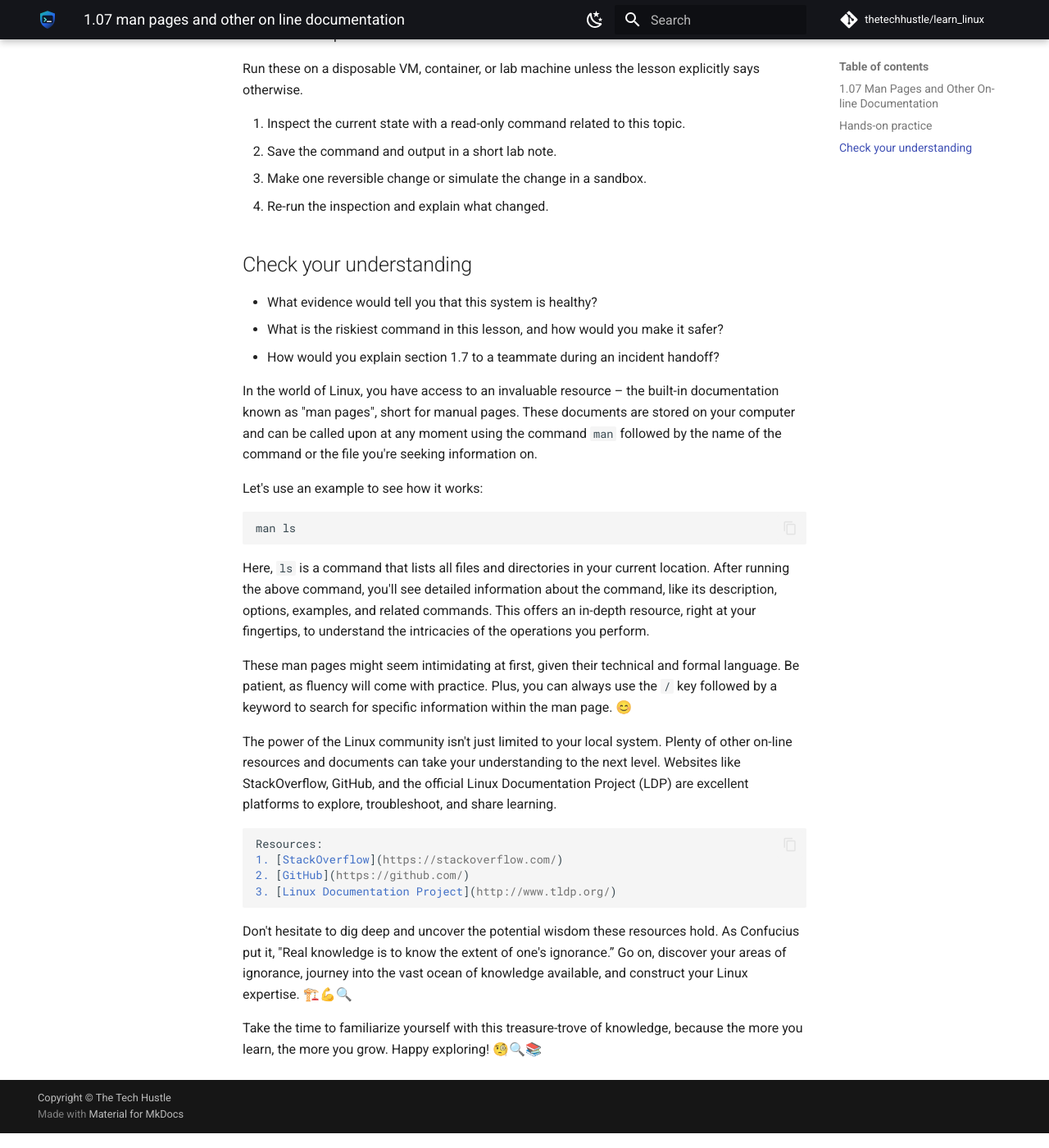
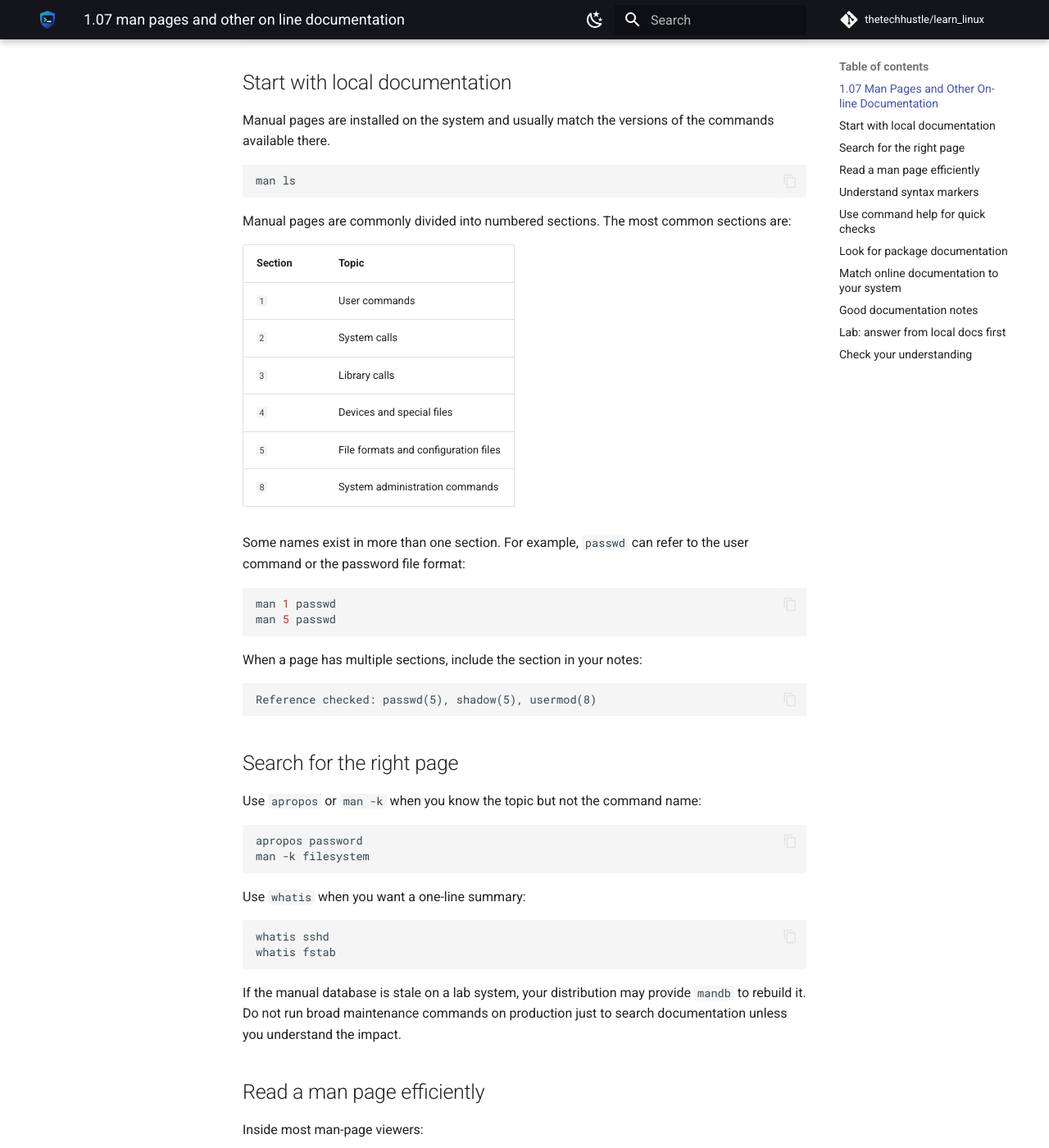
Before and after one commit to thetechhustle/learn_linux, an MkDocs documentation site: the page built from docs/lessons/01_where_to_start/1.07_man_pages_and_other_on-line_documentation.md, in a window 1280 px wide and 1400 px high, scrolled down 730 px. Shown: the whole window at 82% size. Built offline with MkDocs 1.6.1 and Material for MkDocs 9.7.7, drawn with Linux system fonts in a browser that asks for light colours; comment, search, counter and statistics services are not loaded; some of the changed text lies outside the part shown.

Commit message:
Improve Chapter 01 documentation lesson (#306)
Co-authored-by: Jules <jules@teamdorlus.com>

````diff
--- a/docs/lessons/01_where_to_start/1.07_man_pages_and_other_on-line_documentation.md
+++ b/docs/lessons/01_where_to_start/1.07_man_pages_and_other_on-line_documentation.md
@@ -1,55 +1,238 @@
 ## 1.07 Man Pages and Other On-line Documentation
 
+Linux work depends on documentation. The best operators do not memorize every
+option; they know where the trustworthy reference is, how to read it quickly,
+and how to prove that a command applies to the system in front of them.
 
+This lesson introduces the documentation sources you will use most often:
+local manual pages, command help, packaged documentation, distribution docs,
+vendor docs, and community posts.
 
 !!! abstract "What you will learn"
-    - Explain where **1.07 Man Pages and Other On-line Documentation** fits in day-to-day Linux operations.
-    - Use current Linux tooling to inspect, change, and verify the relevant system behavior.
-    - Connect the concept to a real operational scenario: a first-week junior admin onboarding into a small cloud team.
-
-!!! example "Field story"
-    Imagine a first-week junior admin onboarding into a small cloud team. Your job is not to memorize a command; it is to build a short evidence trail, choose a low-risk change, and prove whether the system improved.
+    - Use `man`, `--help`, `apropos`, and package docs to answer command questions.
+    - Distinguish local system documentation from generic online advice.
+    - Read manual-page syntax without guessing.
+    - Capture documentation references in troubleshooting notes.
 
 !!! success "Operator principle"
-    Identify the OS, distribution, support window, and package source before changing anything.
+    Prefer documentation that matches the system you are changing: same command,
+    same distribution family, same major version, and same package source.
 
-## Hands-on practice
+## Start with local documentation
 
-Run these on a disposable VM, container, or lab machine unless the lesson explicitly says otherwise.
-
-1. Inspect the current state with a read-only command related to this topic.
-2. Save the command and output in a short lab note.
-3. Make one reversible change or simulate the change in a sandbox.
-4. Re-run the inspection and explain what changed.
-
-## Check your understanding
-
-- What evidence would tell you that this system is healthy?
-- What is the riskiest command in this lesson, and how would you make it safer?
-- How would you explain section 1.7 to a teammate during an incident handoff?
-
-
-In the world of Linux, you have access to an invaluable resource – the built-in documentation known as "man pages", short for manual pages. These documents are stored on your computer and can be called upon at any moment using the command `man` followed by the name of the command or the file you're seeking information on.
-
-Let's use an example to see how it works:
+Manual pages are installed on the system and usually match the versions of the
+commands available there.
 
 ```bash
 man ls
 ```
 
-Here, `ls` is a command that lists all files and directories in your current location. After running the above command, you'll see detailed information about the command, like its description, options, examples, and related commands. This offers an in-depth resource, right at your fingertips, to understand the intricacies of the operations you perform.
+Manual pages are commonly divided into numbered sections. The most common
+sections are:
 
-These man pages might seem intimidating at first, given their technical and formal language. Be patient, as fluency will come with practice. Plus, you can always use the `/` key followed by a keyword to search for specific information within the man page. 😊
+| Section | Topic |
+| --- | --- |
+| `1` | User commands |
+| `2` | System calls |
+| `3` | Library calls |
+| `4` | Devices and special files |
+| `5` | File formats and configuration files |
+| `8` | System administration commands |
 
-The power of the Linux community isn't just limited to your local system. Plenty of other on-line resources and documents can take your understanding to the next level. Websites like StackOverflow, GitHub, and the official Linux Documentation Project (LDP) are excellent platforms to explore, troubleshoot, and share learning.
+Some names exist in more than one section. For example, `passwd` can refer to
+the user command or the password file format:
 
-```markdown
-Resources:
-1. [StackOverflow](https://stackoverflow.com/)
-2. [GitHub](https://github.com/)
-3. [Linux Documentation Project](http://www.tldp.org/)
+```bash
+man 1 passwd
+man 5 passwd
 ```
 
-Don't hesitate to dig deep and uncover the potential wisdom these resources hold. As Confucius put it, "Real knowledge is to know the extent of one's ignorance.” Go on, discover your areas of ignorance, journey into the vast ocean of knowledge available, and construct your Linux expertise. 🏗️💪🔍
+When a page has multiple sections, include the section in your notes:
 
-Take the time to familiarize yourself with this treasure-trove of knowledge, because the more you learn, the more you grow. Happy exploring! 🧐🔍📚
+```text
+Reference checked: passwd(5), shadow(5), usermod(8)
+```
+
+## Search for the right page
+
+Use `apropos` or `man -k` when you know the topic but not the command name:
+
+```bash
+apropos password
+man -k filesystem
+```
+
+Use `whatis` when you want a one-line summary:
+
+```bash
+whatis sshd
+whatis fstab
+```
+
+If the manual database is stale on a lab system, your distribution may provide
+`mandb` to rebuild it. Do not run broad maintenance commands on production just
+to search documentation unless you understand the impact.
+
+## Read a man page efficiently
+
+Inside most man-page viewers:
+
+- Press `/` and type a word to search.
+- Press `n` for the next match.
+- Press `N` for the previous match.
+- Press `q` to quit.
+
+Useful sections to scan first:
+
+- `NAME`: one-line purpose.
+- `SYNOPSIS`: command syntax.
+- `DESCRIPTION`: behavior and important defaults.
+- `OPTIONS`: flags and arguments.
+- `FILES`: related configuration files.
+- `EXAMPLES`: usage examples, when present.
+- `SEE ALSO`: related commands and file formats.
+
+Do not skip `FILES` and `SEE ALSO`. They often point to the config file or
+companion command that actually answers the operational question.
+
+## Understand syntax markers
+
+Manual pages use compact notation:
+
+```text
+command [OPTION]... FILE...
+```
+
+Read it as:
+
+- `command`: literal command name.
+- `[OPTION]`: optional argument.
+- `...`: may repeat.
+- `FILE`: placeholder; replace it with a real file path.
+
+Do not type brackets or ellipses unless the documentation explicitly says they
+are literal characters.
+
+For example, this syntax:
+
+```text
+cp [OPTION]... SOURCE DEST
+```
+
+becomes a real command like:
+
+```bash
+cp -a /etc/ssh/sshd_config /tmp/sshd_config.backup
+```
+
+## Use command help for quick checks
+
+Many commands expose short help:
+
+```bash
+ls --help
+ssh -h
+systemctl --help
+```
+
+Help output is faster than a full manual page, but it may be incomplete. Use it
+for quick option checks, then use the manual page or distribution documentation
+when behavior matters.
+
+## Look for package documentation
+
+Some packages install extra documentation under `/usr/share/doc`.
+
+```bash
+ls /usr/share/doc
+ls /usr/share/doc/openssh-client
+```
+
+Common useful files include:
+
+- `README`
+- `NEWS`
+- `CHANGELOG`
+- `examples/`
+- sample configuration files
+
+These files can contain distribution-specific notes that are not obvious in the
+upstream manual page.
+
+## Match online documentation to your system
+
+Online documentation is useful, but source quality matters.
+
+Prefer:
+
+- Official distribution documentation for your distro and release.
+- Upstream project documentation for the exact software you are running.
+- Cloud-provider documentation for provider-specific behavior.
+- Vendor release notes and migration guides.
+
+Be cautious with:
+
+- Old blog posts.
+- Forum answers that do not mention versions.
+- Commands copied without explanation.
+- Guides for a different distribution family.
+- AI-generated answers with no verifiable source.
+
+Before using online guidance, capture system identity:
+
+```bash
+cat /etc/os-release
+uname -r
+command --version
+```
+
+Then compare that evidence with the documentation's target platform.
+
+## Good documentation notes
+
+A useful troubleshooting note includes:
+
+```text
+System: Ubuntu 24.04 LTS
+Command/package: openssh-server 1:9.6p1-3ubuntu13
+Question: Which file controls sshd password authentication?
+References checked: sshd_config(5), sshd(8), Ubuntu server docs
+Conclusion: PasswordAuthentication is configured in /etc/ssh/sshd_config or included files.
+Next action: inspect effective sshd config before changing anything.
+```
+
+This is better than:
+
+```text
+Found answer online.
+```
+
+## Lab: answer from local docs first
+
+On a lab Linux system, answer these without using a web search first:
+
+1. Which manual section documents `/etc/fstab`?
+2. Which option makes `du` show human-readable sizes?
+3. Which files does `sshd_config(5)` mention?
+4. Which related pages does `man systemctl` list under `SEE ALSO`?
+
+Commands to try:
+
+```bash
+man fstab
+man du
+man sshd_config
+man systemctl
+apropos filesystem
+whatis crontab
+```
+
+Write a short note with the command you used, the reference page, and the answer.
+
+## Check your understanding
+
+- Why should you prefer local manual pages before copying an online command?
+- What does `passwd(5)` mean, and how is it different from `passwd(1)`?
+- What do brackets mean in a manual-page synopsis?
+- When is `--help` enough, and when should you read the full manual page?
+- What system facts should you capture before trusting an online guide?
````
